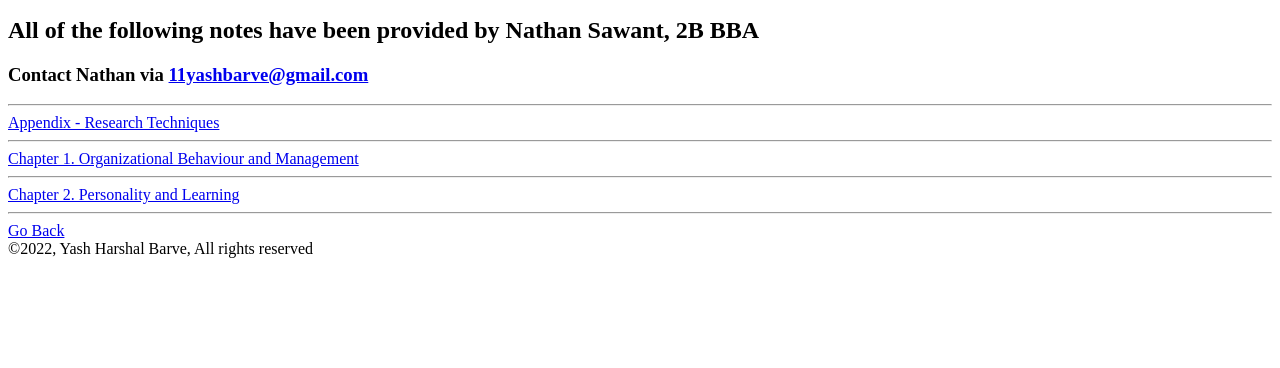
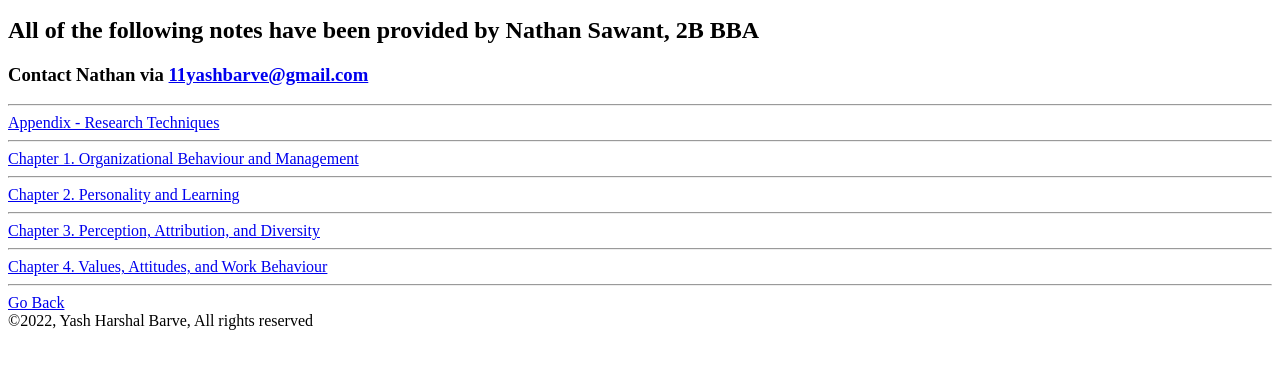
Before and after one commit to waibee-11/MyHub, a plain HTML site: page BU288_Notes/bu288_notes.html in a window 1280 px wide. Shown: the part 110-478 px from the top of the page. Drawn offline with Linux system fonts and the light colour scheme.

Commit message:
added Ch3 and Ch4 sections

```diff
--- a/BU288_Notes/bu288_notes.html
+++ b/BU288_Notes/bu288_notes.html
@@ -27,6 +27,14 @@
         <a href="OB_Ch2.html">Chapter 2. Personality and Learning</a>
     </section>
     <hr>
+    <section>
+        <a href="OB_Ch3.html">Chapter 3. Perception, Attribution, and Diversity</a>
+    </section>
+    <hr>
+    <section>
+        <a href="OB_Ch4.html">Chapter 4. Values, Attitudes, and Work Behaviour</a>
+    </section>
+    <hr>
     <a href="../index.html">Go Back</a>
     <footer>
         ©2022, Yash Harshal Barve, All rights reserved
```
